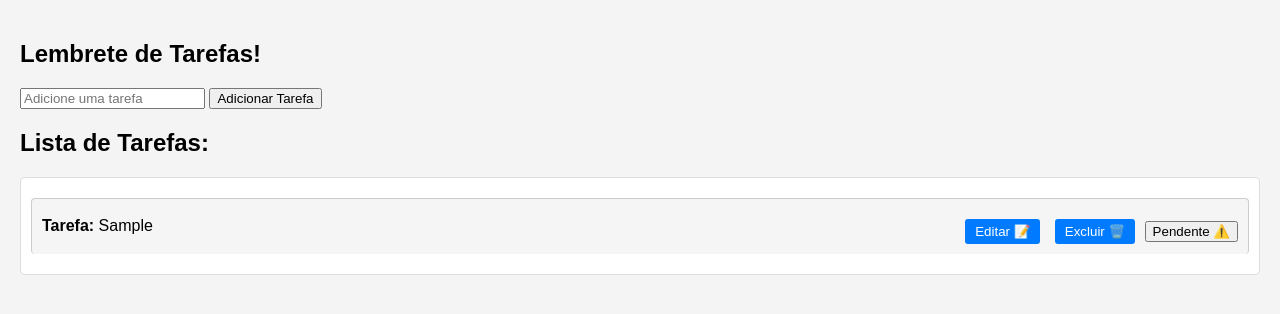
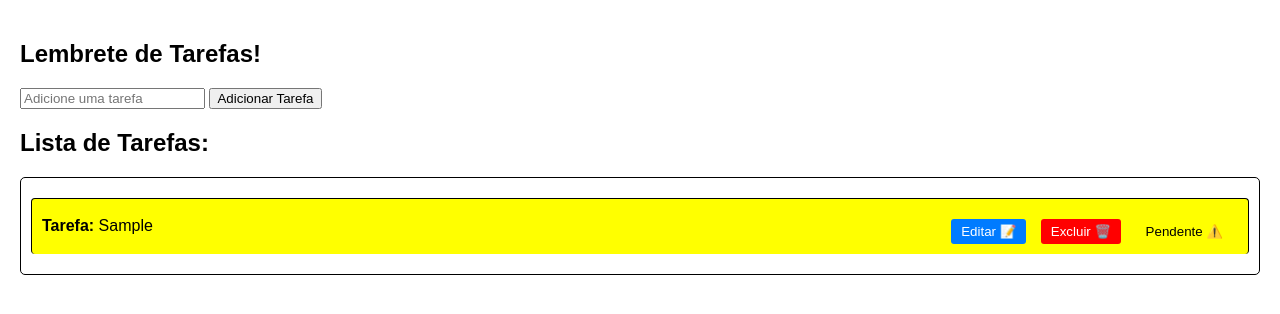
Before and after one commit to DihogoFerreira/Exemplo-2-TODO, a plain HTML site: page index.html in a window 1280 px wide. Both pictures are taken after typing "Sample" into the empty fields and a click on the button "Adicionar Tarefa". Drawn offline with Linux system fonts and the light colour scheme.

Commit message:
Update style.css

```diff
--- a/style.css
+++ b/style.css
@@ -1,6 +1,6 @@
 body {
     font-family: Arial, sans-serif;
-    background-color: #f4f4f4;
+    background-color: white;
     margin: 0;
     padding: 20px;
 }
@@ -11,24 +11,25 @@ body {
 
 #containerTarefas {
     background: white;
-    border: 1px solid #ddd;
+    border: 1px solid black;
     padding: 10px;
     border-radius: 5px;
 }
 
 .tarefa {
-    border: 1px solid #ccc;
+    border: 1px solid black;
     margin: 10px 0;
     padding: 10px;
     border-radius: 4px;
     display: flex;
     justify-content: space-between;
     align-items: center;
-    background-color: whitesmoke;
+    background-color: yellow;
 }
 
 .tarefa.concluida {
-    background-color: red;
+    background-color: rgb(108, 202, 31);
+    /* Cor de fundo verde claro para tarefas concluídas */
     text-decoration: line-through;
 }
 
@@ -47,9 +48,7 @@ body {
 
 .botao-editar,
 .botao-excluir,
-.botao-concluir,
 .botao-reabrir {
-    background-color: #007bff;
     color: #fff;
     border: none;
     padding: 5px 10px;
@@ -58,14 +57,41 @@ body {
     margin: 0 5px;
 }
 
-.botao-concluir {
-    background-color: green;
+.botao-editar {
+    background-color: #007bff;
+    /* Cor de fundo azul */
+}
+
+.botao-excluir {
+    background-color: red;
+    /* Cor de fundo vermelha */
+}
+
+.botao-pendente {
+    background-color: yellow;
+    /* Cor de fundo amarelo */
+    border: none;
+    padding: 5px 10px;
+    border-radius: 3px;
+    cursor: pointer;
+    margin: 0 5px;
 }
 
 .botao-reabrir {
-    background-color: red;
+    background-color: #007bff;
+    /* Cor de fundo azul */
 }
 
+/* Estilos para botões de tarefas concluídas */
+.tarefa.concluida .botao-concluir,
+/* Estilo para o botão "Concluída" quando a tarefa está concluída */
+.tarefa.concluida .botao-reabrir {
+    /* Estilo para o botão "Reabrir" quando a tarefa está concluída */
+    background-color: green;
+    /* Cor de fundo verde */
+}
+
+/* Hover effects */
 .botao-editar:hover,
 .botao-excluir:hover,
 .botao-concluir:hover,
```
